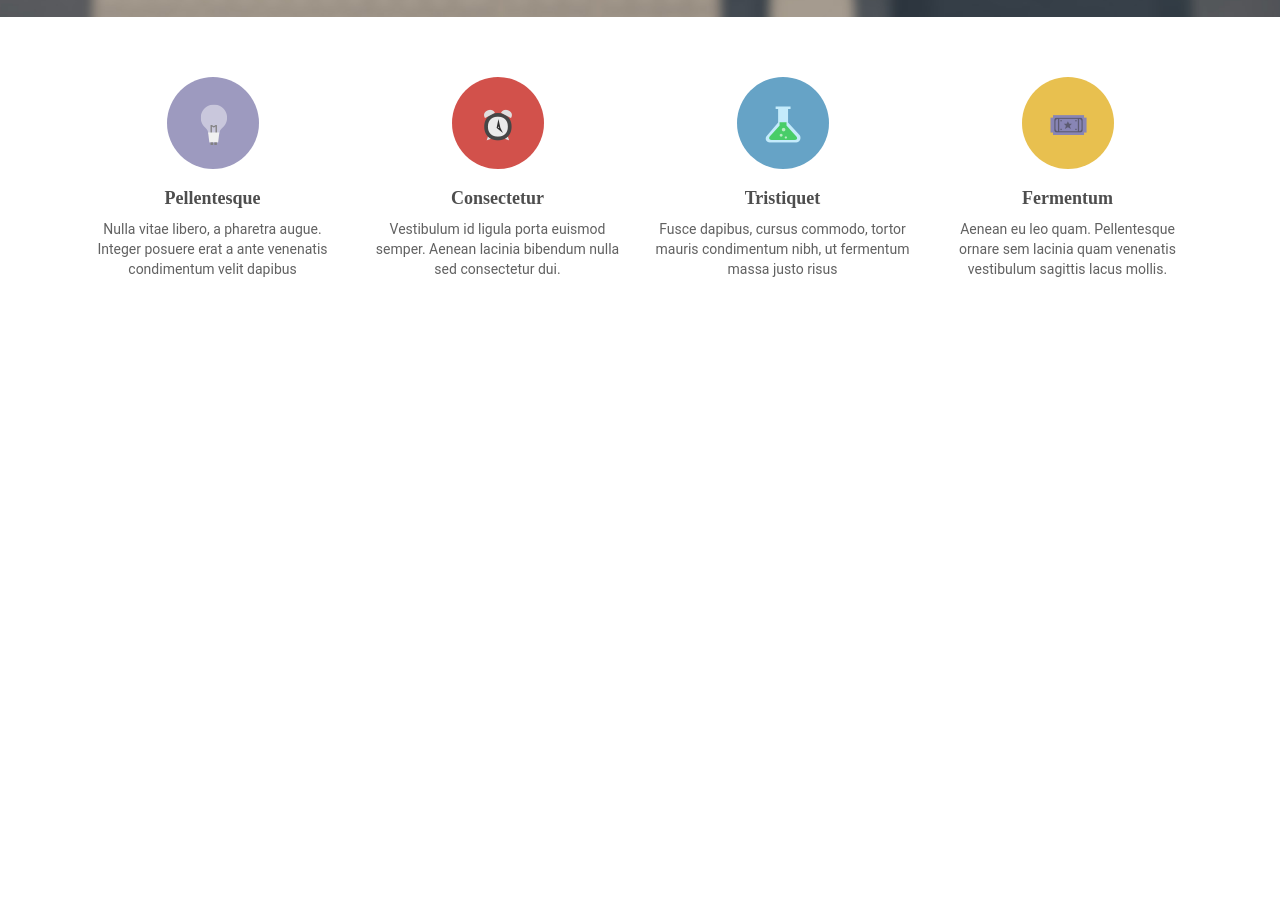
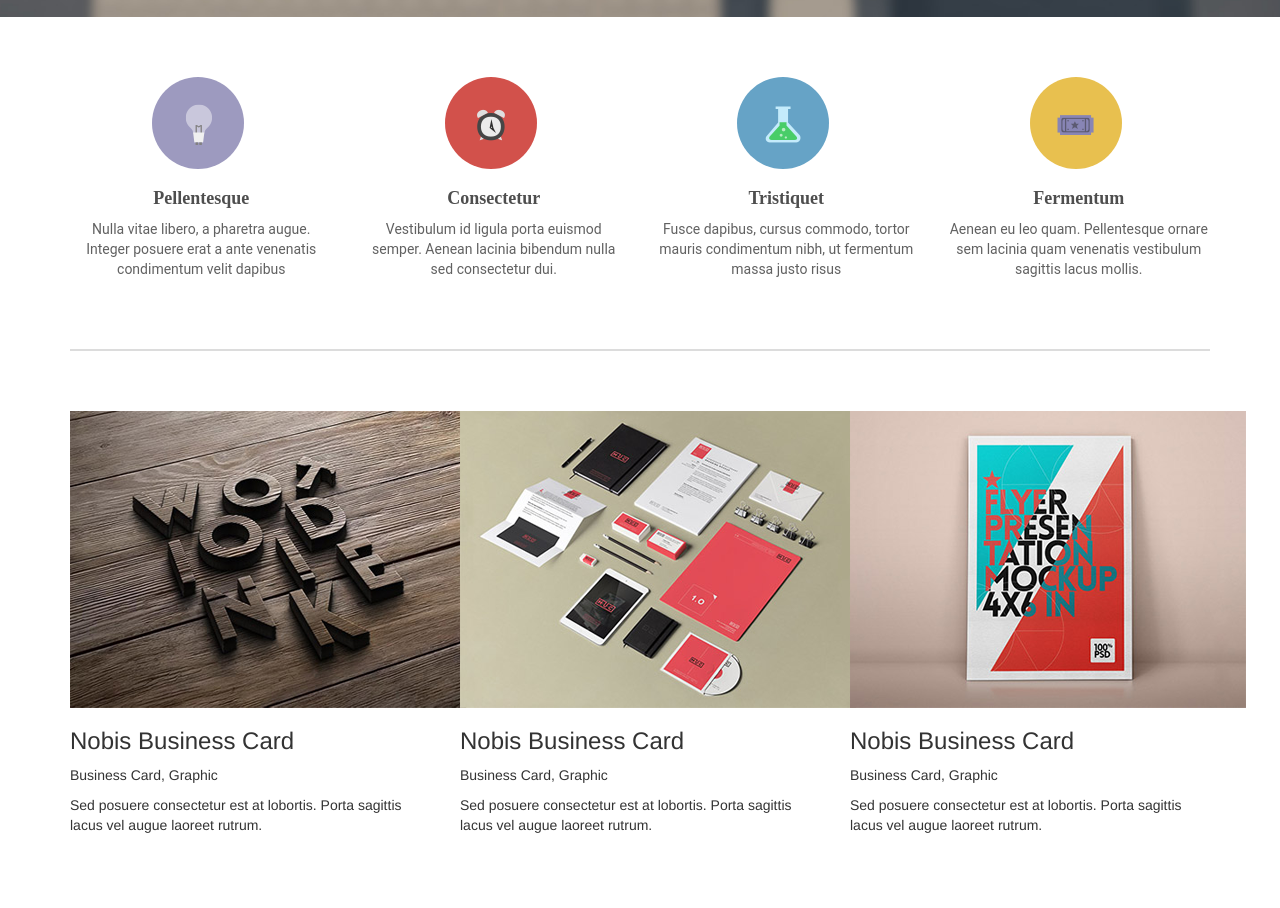
Before and after one commit to Mynik3D/Marble, a plain HTML site: page index.html in a window 1280 px wide. Shown: the part 462-1370 px from the top of the page. Drawn offline with nearby package versions, Linux system fonts and the light colour scheme; a web font is replaced by a local one.

Commit message:
section portfolio

```diff
--- a/css/style.less
+++ b/css/style.less
@@ -60,7 +60,8 @@
 }
 
 .service{
-	margin-top: 60px;
+	padding: 60px 0;
+	border-bottom: 1px solid #dcdcdc;
 	&__image{
 		     width: 92px;
    			 height: 92px;
@@ -85,12 +86,12 @@
 
 	}
 }
-/*Цвета блоков сервиса*/
-.fiolet{background: #9d9abf;}
-.red{background: #d2514b;}
-.blue{background: #66a3c6;}
-.yellow{background: #e8c04f;}
-/*Цвета блоков сервиса*/
+
+/*Класс портфолио*/
+.portfolio{
+	padding: 60px 0;
+	border-top: 1px solid #dcdcdc;
+}
 
 
 
@@ -106,22 +107,9 @@
 
 
 
-
-
-
-
-
-
-
-
-
-
-
-/*Шритфты*/
-@font-face {
-    font-family: RobotoBoldCondensed;
-    src: url(fonts/RobotoBoldCondensed.ttf);
-    font-family: RobotoSlab-Bold;
-    src: url(fonts/RobotoSlab-Bold.ttf);
-
-   }
+/*Цвета блоков сервиса*/
+.fiolet{background: #9d9abf;}
+.red{background: #d2514b;}
+.blue{background: #66a3c6;}
+.yellow{background: #e8c04f;}
+/*Цвета блоков сервиса*/
--- a/index.html
+++ b/index.html
@@ -59,9 +59,11 @@
   </div>
   </div>
   </div>
-  <section class="service">
+
+  <section>
+  <div class="container">
+    <div class="service">
  <div class="row">
- <div class="container">
   <div class="col-md-3">
   <div class="service__image-center">
   <div class="service__image img-circle fiolet">
@@ -99,8 +101,46 @@
     <p class="service__zag-p">Aenean eu leo quam. Pellentesque ornare sem lacinia quam venenatis vestibulum sagittis lacus mollis.</p>
     </div>
   </div>
+</div>
+    </div>
+    </div>
+  </section>
+<section>
+<div class="container">
+  <div class="portfolio">
+
+    <div class="row">
+
+    <div class="border">
+  <div class="col-md-4 over">
+    <div class="port_1">
+      <img src="images/port-1.png" alt="port-1">
+      <h3>Nobis Business Card</h3>
+      <p>Business Card, Graphic</p>
+      <p>Sed posuere consectetur est at lobortis. Porta sagittis lacus vel augue laoreet rutrum.</p>
+    </div>
   </div>
+  <div class="col-md-4 over">
+     <div class="port_2">
+      <img src="images/port-2.png" alt="port-1">
+      <h3>Nobis Business Card</h3>
+      <p>Business Card, Graphic</p>
+      <p>Sed posuere consectetur est at lobortis. Porta sagittis lacus vel augue laoreet rutrum.</p>
+    </div>
+  </div>
+  <div class="col-md-4 over">
+     <div class="port_3">
+      <img src="images/port-3.png" alt="port-1">
+      <h3>Nobis Business Card</h3>
+      <p>Business Card, Graphic</p>
+      <p>Sed posuere consectetur est at lobortis. Porta sagittis lacus vel augue laoreet rutrum.</p>
+    </div>
+  </div>
+  </div>
+
 </div>
+  </div>
+  </div>
 </section>
 <br>
 <br>
@@ -170,8 +210,8 @@
 <br>
 <br>
 
-    <!-- jQuery (necessary for Bootstrap's JavaScript plugins) -->
-     <script src="js/carousel.js"></script>
+   <!-- jQuery (necessary for Bootstrap's JavaScript plugins) -->
+    <script src="https://ajax.googleapis.com/ajax/libs/jquery/1.11.0/jquery.min.js"></script>
     <!-- Include all compiled plugins (below), or include individual files as needed -->
     <script src="js/bootstrap.min.js"></script>
   </body>
```
Also changed, not shown: css/style.css, fonts/RobotoCondensed Bold.ttf (renamed from fonts/RobotoBoldCondensed.ttf), images/port-1.png (added), images/port-2.png (added), images/port-3.png (added).
